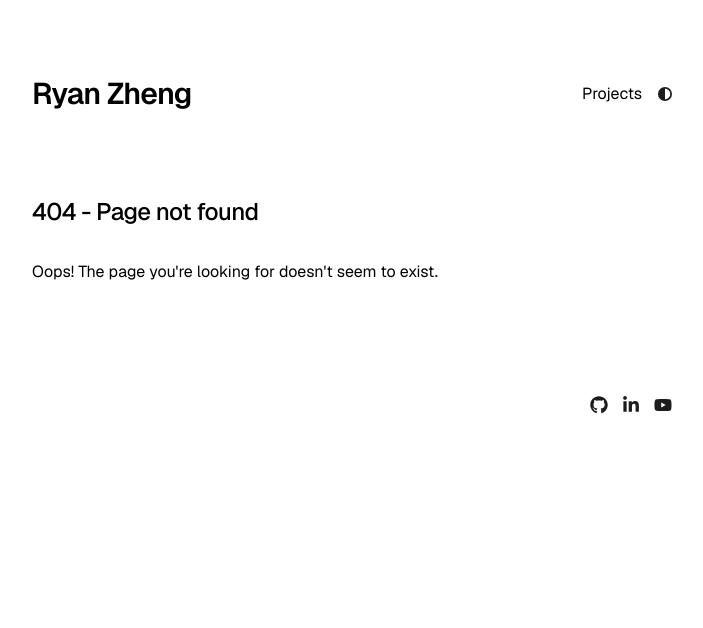
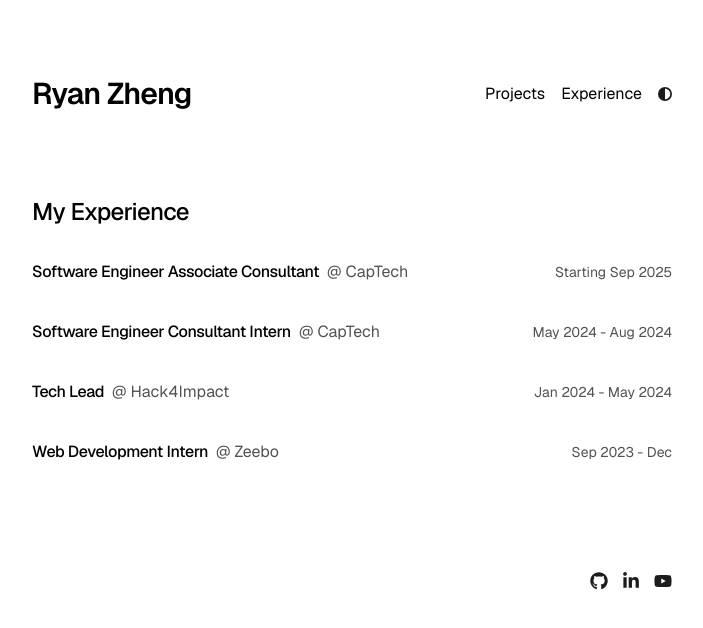
Before and after one commit to ryanjzheng/portfolio, a Next.js app: page /experience in a window 1280 px wide. Before the commit this address had no page. Shown: the top 628 px of the page, without its empty margins (288-991 px from the left). Built offline with nearby package versions, Linux system fonts and the light colour scheme.

Commit message:
added experience

```diff
--- a/app/components/nav.tsx
+++ b/app/components/nav.tsx
@@ -4,6 +4,7 @@ import { metaData } from "../config";
 
 const navItems = {
   "/projects": { name: "Projects" },
+  "/experience": { name: "Experience" },
 };
 
 export function Navbar() {
--- /dev/null
+++ b/app/experience/experience-data.tsx
@@ -0,0 +1,38 @@
+export interface Experience {
+  title: string;
+  company: string;
+  year: string;
+  description: string;
+  url?: string;  // Made optional with '?' since not all experiences have URLs
+}
+
+export const experiences: Experience[] = [
+  {
+    title: "Software Engineer Associate Consultant",
+    company: "CapTech",
+    year: "Starting Sep 2025",
+    description:
+      ""
+  },
+  {
+    title: "Software Engineer Consultant Intern",
+    company: "CapTech",
+    year: "May 2024 - Aug 2024",
+    description:
+      ""
+  },
+  {
+    title: "Tech Lead",
+    company: "Hack4Impact",
+    year: "Jan 2024 - May 2024",
+    description:
+      ""
+  },
+  {
+    title: "Web Development Intern",
+    company: "Zeebo",
+    year: "Sep 2023 - Dec",
+    description:
+      ""
+  },
+];
--- /dev/null
+++ b/app/experience/page.tsx
@@ -0,0 +1,38 @@
+import React from "react";
+import type { Metadata } from "next";
+import { experiences } from "./experience-data";
+
+export const metadata: Metadata = {
+  title: "Experience",
+  description: "My Experience",
+};
+
+export default function Experience() {
+  return (
+    <section>
+      <h1 className="mb-8 text-2xl font-medium tracking-tight">My Experience</h1>
+      <div className="space-y-6">
+        {experiences.map((experience, index) => (
+          <div key={index} className="flex flex-col">
+            <div className="w-full flex justify-between items-baseline">
+              <div>
+                <span className="text-black dark:text-white font-medium tracking-tight">
+                  {experience.title}
+                </span>
+                <span className="text-neutral-600 dark:text-neutral-400 ml-2">
+                  @ {experience.company}
+                </span>
+              </div>
+              <span className="text-neutral-600 dark:text-neutral-400 tabular-nums text-sm">
+                {experience.year}
+              </span>
+            </div>
+            <p className="prose prose-neutral dark:prose-invert pt-3">
+              {experience.description}
+            </p>
+          </div>
+        ))}
+      </div>
+    </section>
+  );
+}
```
